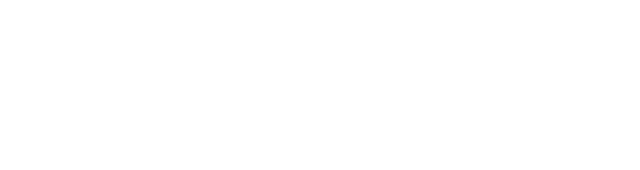
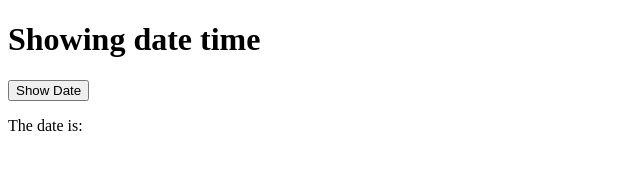
Before and after one commit to devheshmati/day-work, a website: page index.html in a window 1280 px wide. Shown: the whole page, without its empty margins (0-640 px from the left). Drawn offline with Linux system fonts and the light colour scheme.

Commit message:
simple code show date when button clicked

```diff
--- a/index.html
+++ b/index.html
@@ -5,10 +5,27 @@
     <meta name="viewport" content="width=device-width, initial-scale=1" />
     <title>Daily work</title>
     <link rel="stylesheet" href="style.css" />
+
+    <!--add scripts-->
+    <script src="./script.js" defer></script>
   </head>
 
   <body>
+    <div>
+      <h1>Showing date time</h1>
+    </div>
+    <div>
+      <button type="button" onclick="handleClick()">Show Date</button>
+    </div>
+    <div>
+      <p>The date is:</p>
+      <p id="date-container"></p>
+    </div>
+  </body>
 
-    <script src="./script.js"></script>
-  </body>
+  <script>
+    const handleClick = () => {
+      document.getElementById("date-container").innerText = Date();
+    };
+  </script>
 </html>
```
